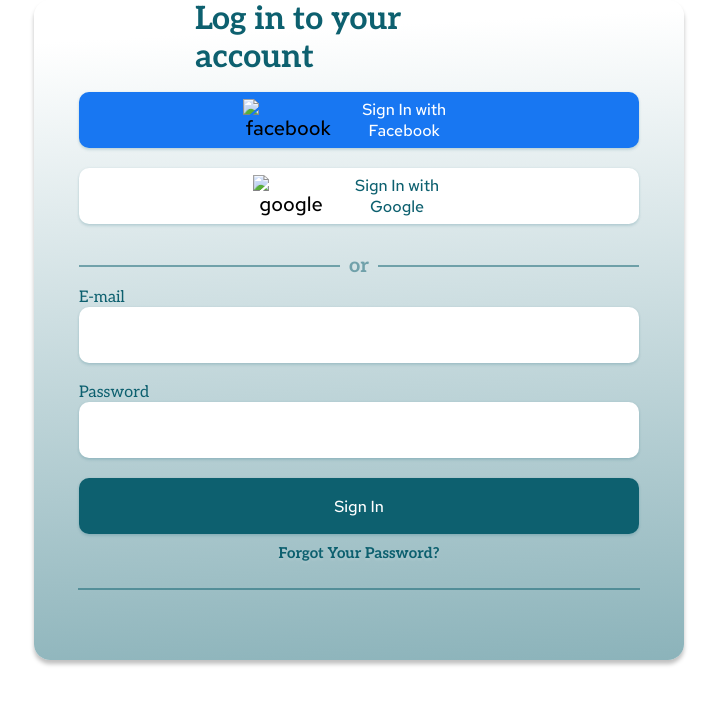
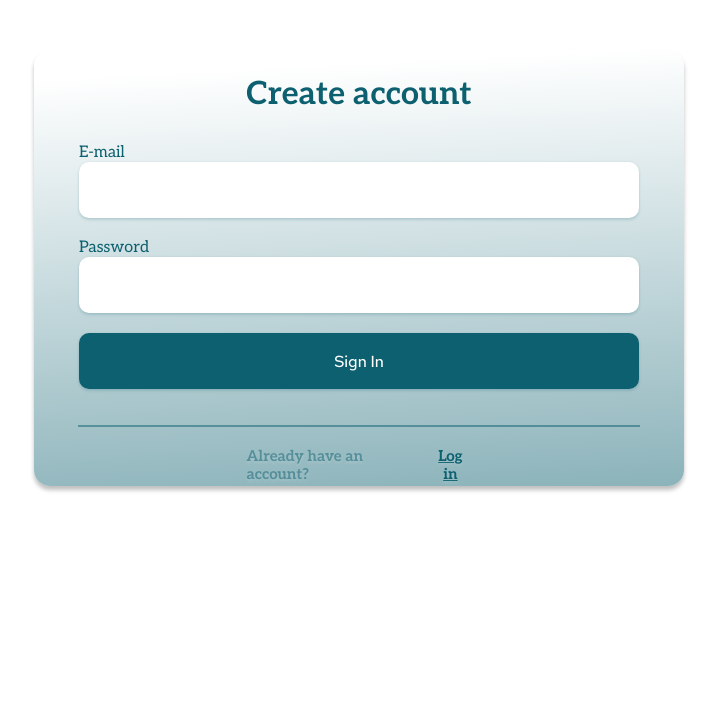
Before and after one commit to an-gelka/travel, a plain HTML site: page createAccountForm.html in a window 1280 px wide. Shown: the whole page, without its empty margins (281-998 px from the left). Drawn offline with Linux system fonts and the light colour scheme; a web font is replaced by a local one.

Commit message:
refactor: add createAccountForm.html

```diff
--- a/loginForm.html
+++ b/createAccountForm.html
@@ -12,26 +12,9 @@
 <link href="https://fonts.googleapis.com/css2?family=Aleo:ital,wght@0,400;0,700;1,700&family=Magra:wght@400;700&family=Red+Hat+Text:wght@500&display=swap" rel="stylesheet">
 </head>
 <body>
-  <div class="conteinerForLogin">
-    <h3 class="title">Log in to your account</h3>
-    <button class="btnForLogin">
-      <div class="btnSocial">
-        <img src="icon/facebook.svg" alt="facebook">
-        <p>Sign In with Facebook</p>
-      </div>
-    </button>
-    <button class="btnForLogin forGoogle">
-      <div class="btnSocial google">
-        <img src="icon/google.svg" alt="google">
-        <p style="color:#0D606F">Sign In with Google</p>
-      </div>
-    </button>
-    <div class="line">
-      <div class="miniLine"></div>
-      <p>or</p>
-      <div class="miniLine"></div>
-    </div>
-    <form class="loginForm">
+  <div class="conteinerForLogin create">
+    <h3 class="title">Create account</h3>
+    <form class="createForm">
       <div class="dataInput">
         <label for="email">E-mail</label>
         <input type="email" name="email" id="email" class="btnForLogin">
@@ -43,8 +26,8 @@
       <button class="btnForLogin signIn">
         <p>Sign In</p>
       </button>
-      <p><a class="textInLogin" href="http://" target="_blank">Forgot Your Password?</a></p>
     </form>
     <div class="line maxLine"></div>
+    <p class="textCreate">Already have an account?<a class="linkInLogin" href="loginForm.html" target="_blank">Log in</a></p>
   </div>
 </body>
--- a/style.css
+++ b/style.css
@@ -382,6 +382,7 @@
   flex-direction: column;
   /* justify-content: center; */
   align-items: center;
+  margin-top: 50px;
   width: 650px;
   height: 660px;
   background: linear-gradient(177.09deg, #FFFFFF 6.15%, #0D606F 202.69%);
@@ -390,7 +391,8 @@
 }
 
 .title {
-  width: 328px;
+  margin-top: 25px;
+  margin-bottom: 0;
   height: 38px;
   font-weight: 700;
   font-size: 32px;
@@ -423,6 +425,7 @@
 
 .signIn {
   margin-top: 5px;
+  margin-bottom: 10px;
   background-color: #0D606F;
 }
 
@@ -482,14 +485,35 @@
   color: #0D606F;
 }
 
-.textInLogin {
+.linkInLogin {
   display: block;
-  margin-top: 10px;
   font-style: normal;
   font-weight: 700;
   font-size: 15px;
   line-height: 18px;
   text-align: center;
+  text-decoration: underline;
   color: #0D606F;
   text-shadow: 0px 2px 3px rgba(255, 255, 255, 0.16);
 }
+
+.createForm {
+  margin-top: 30px;
+}
+
+.create {
+  width: 650px;
+  height: 436px;
+}
+
+.textCreate {
+  display: flex;
+  justify-content: space-between;
+  width: 225px;
+  margin-top: 10px;
+  font-weight: 700;
+  font-size: 15px;
+  line-height: 18px;
+  color: rgba(13, 96, 111, 0.5);
+  text-shadow: 0px 2px 3px rgba(255, 255, 255, 0.16);
+}
```
